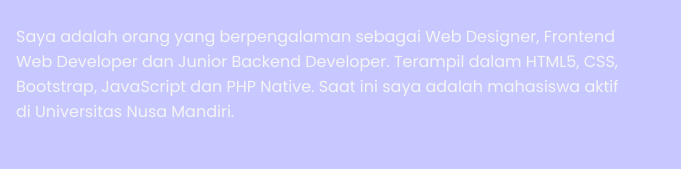
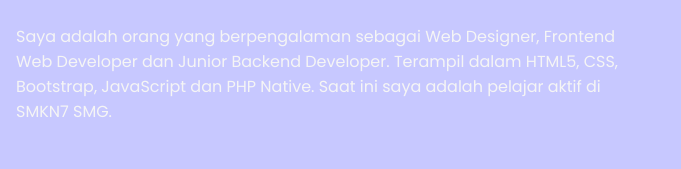
Before and after one commit to LagEvader/LagEvader-portofolio.github.io, a plain HTML site: page index.html in a window 1280 px wide. Shown: the part 298-467 px from the top of the page, 0-681 px from the left. Drawn offline with nearby package versions, Linux system fonts and the light colour scheme.

Commit message:
Update index.html

```diff
--- a/index.html
+++ b/index.html
@@ -79,7 +79,7 @@
                                 Frontend Dev
                             </h1>
                             <p class="bagiankiri animasi-scroll delay-2">
-                                Saya adalah orang yang berpengalaman sebagai Web Designer, Frontend Web Developer dan Junior Backend Developer. Terampil dalam HTML5, CSS, Bootstrap, JavaScript dan PHP Native. Saat ini saya adalah mahasiswa aktif di Universitas Nusa Mandiri.
+                                Saya adalah orang yang berpengalaman sebagai Web Designer, Frontend Web Developer dan Junior Backend Developer. Terampil dalam HTML5, CSS, Bootstrap, JavaScript dan PHP Native. Saat ini saya adalah pelajar aktif di SMKN7 SMG.
                             </p>
                             <div class="bagiankiri animasi-scroll delay-4">
                                 <button>
```
